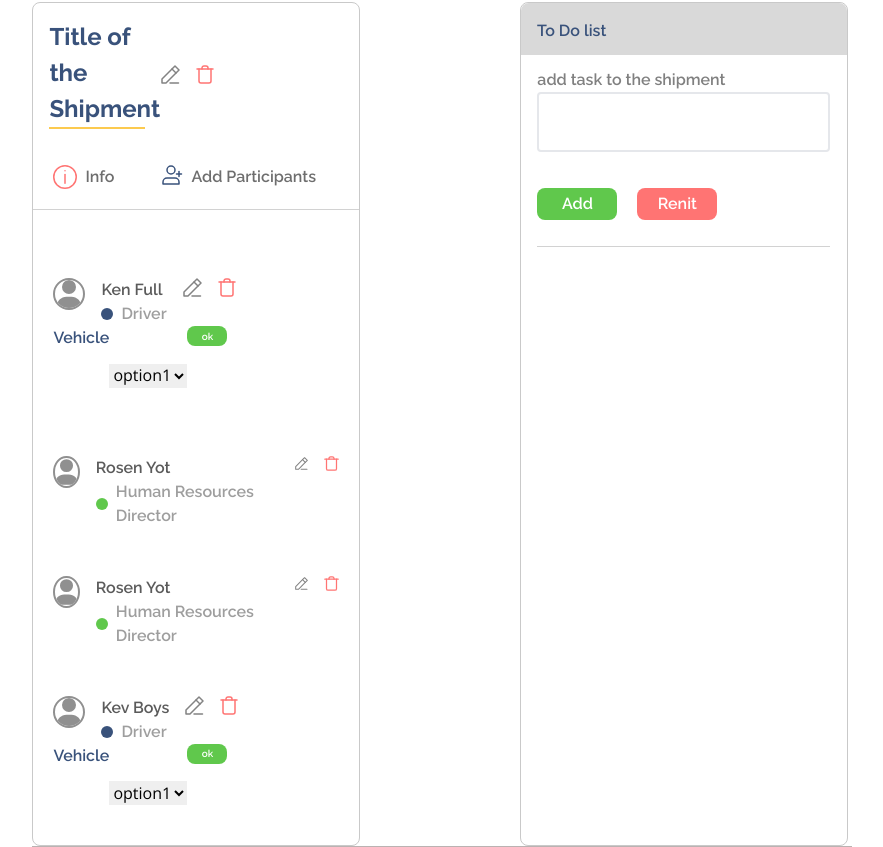
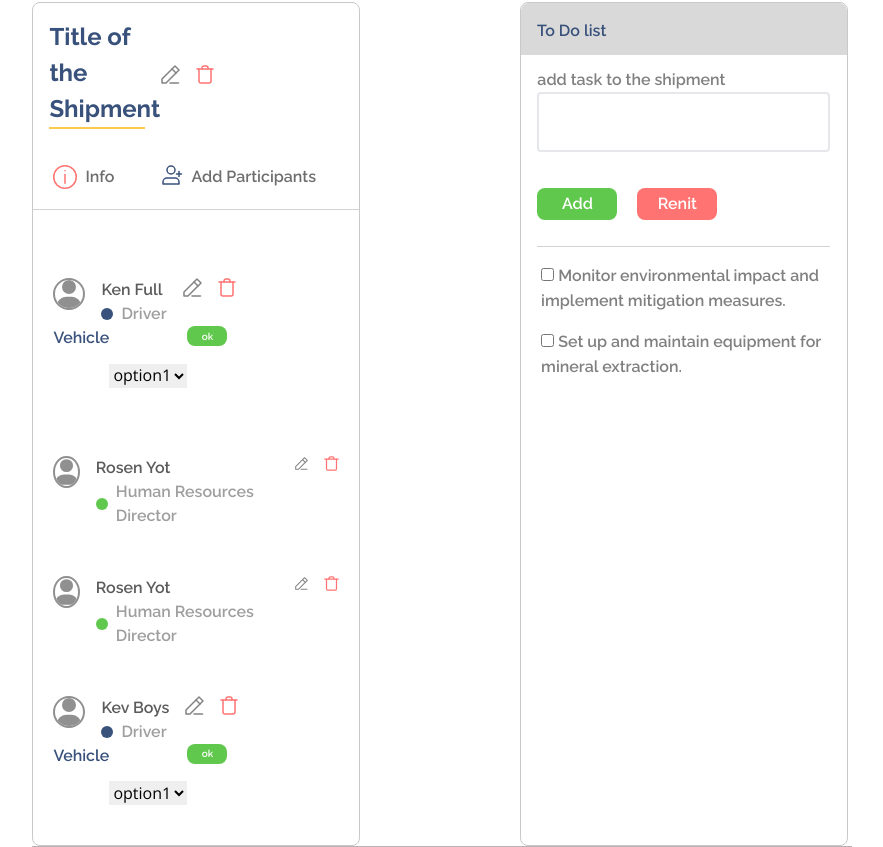
Before and after one commit to betsaleel-yoto/Minetrack, a React (Vite) app in the folder frontend/: page / in a window 1280 px wide. Shown: the part 812-1659 px from the top of the page, without its empty margins (326-1209 px from the left). Built offline with nearby package versions, Linux system fonts and the light colour scheme.

Commit message:
version ajout des composants FormTask et finition de la page create shipment

```diff
--- a/frontend/src/Pages/CreateShipment.jsx
+++ b/frontend/src/Pages/CreateShipment.jsx
@@ -6,6 +6,7 @@ import SuperTitle from "../component/SuperTitle";
 import IconsEditDelete from "../component/IconsEditDelete";
 import ProfilShipment from "../component/ProfilShipment";
 import FormDriver from "../component/FormDriver";
+import FormTask from "../component/FormTask";
 function CreateShipment() {
   return (
     <>
@@ -113,6 +114,11 @@ function CreateShipment() {
                 <DoubleButton/>
 </form>
 
+
+{/* formulaire de soumission des taches */}
+
+<FormTask text='Monitor environmental impact and implement mitigation measures.'/>
+<FormTask text='Set up and maintain equipment for mineral extraction.'/>
 </div>
 
         </div>
--- /dev/null
+++ b/frontend/src/component/FormTask.jsx
@@ -0,0 +1,22 @@
+function FormTask(props) {
+  return (
+    <>
+      <form action="" className="pt-4 pl-5">
+        <input
+          type="checkbox"
+          name="taskFinished"
+          id=""
+          className="font-semibold font-raleway"
+        />{" "}
+        <label
+          htmlFor="checkbox"
+          className="text-[#808080]  font-raleway font-semibold"
+        >
+          {props.text}
+        </label>
+      </form>
+    </>
+  );
+}
+
+export default FormTask;
```
